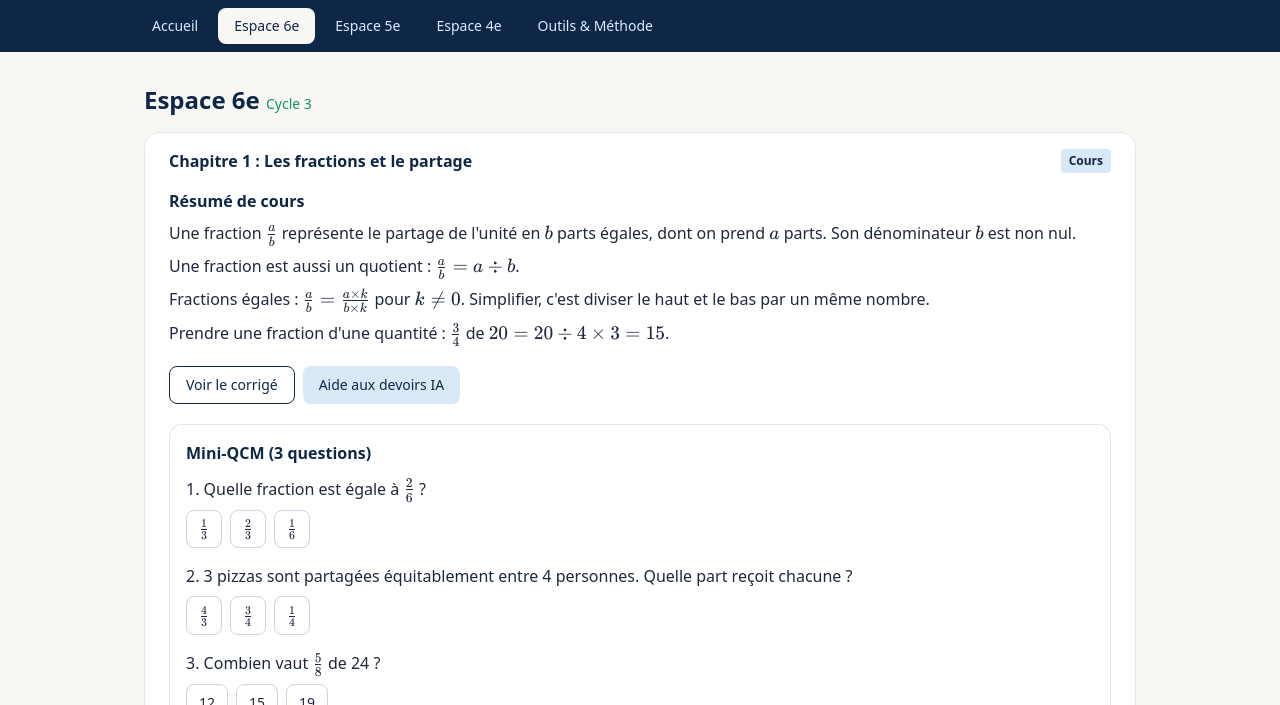
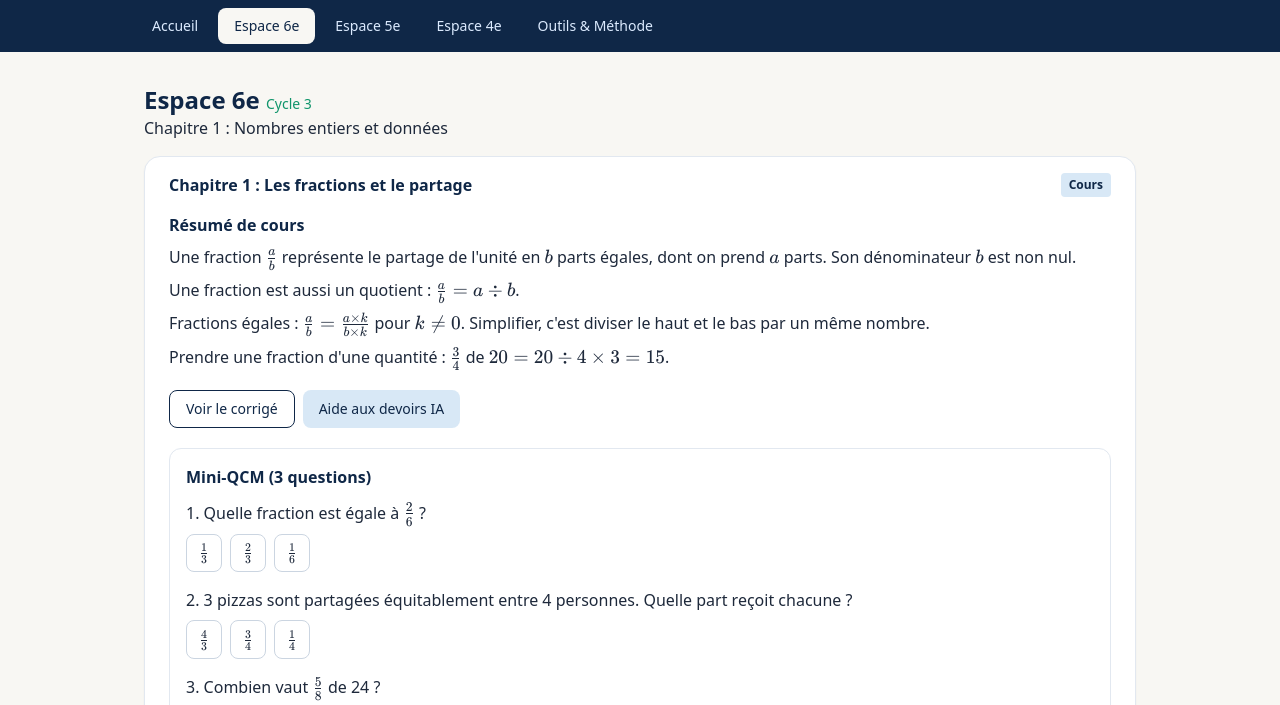
Before and after one commit to emadarmanios/maths-armanios, a plain HTML site: page index.html in a window 1280 px wide. Both pictures are taken after a click on the button "Espace 6e". Shown: the part 84-789 px from the top of the page. Drawn offline with nearby package versions, Linux system fonts and the light colour scheme.

Commit message:
Update index.html

```diff
--- a/index.html
+++ b/index.html
@@ -106,6 +106,7 @@
 <!-- ================= ESPACE 6e ================= -->
 <section id="espace-6e" class="view hidden space-y-4">
   <h2 class="text-2xl font-bold text-marine">Espace 6e <span class="text-sm font-normal text-emeraude">Cycle 3</span></h2>
+  <a href="6e-chapitre1-COMPLET.html">Chapitre 1 : Nombres entiers et données</a>
 
   <details open class="chapter bg-white rounded-2xl border border-slate-200 shadow-sm overflow-hidden">
     <summary class="cursor-pointer list-none px-6 py-4 flex justify-between items-center font-semibold text-marine hover:bg-slate-50">
```
